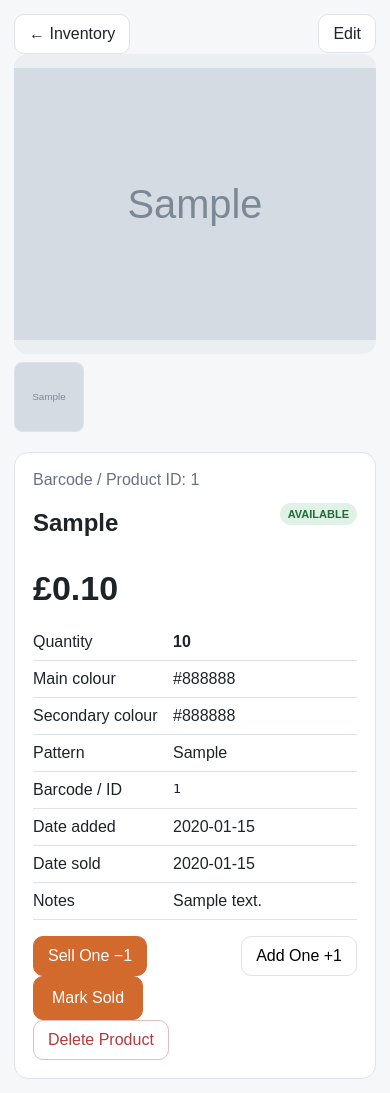
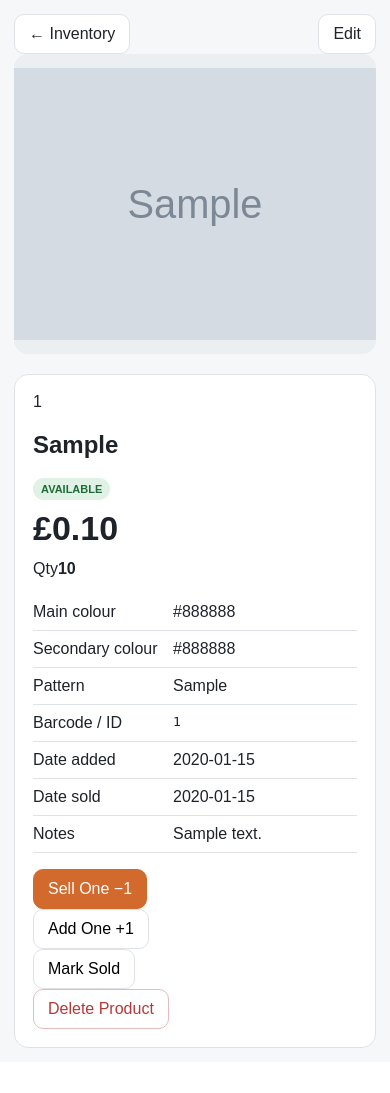
Before and after one commit to adamrfreeman644/raes-bits-and-bobbins-stock, a Flask app: page /product/1 in a window 390 px wide. Shown: the part 64-1157 px from the top of the page. After the commit the page ends 1112 px from the top, so only its background shows below. Run offline with Flask 3, Linux system fonts and the light colour scheme; tables that the repository leaves empty hold one stand-in row (values such as "Sample post"); grey boxes marked "Sample" are stand-in pictures.

Commit message:
Improve responsive product detail layout for tablet and mobile

```diff
--- a/app/templates/detail.html
+++ b/app/templates/detail.html
@@ -1,11 +1,60 @@
 {% extends 'base.html' %}
 {% block title %}{{ product.item }}{% endblock %}
 {% block content %}
-<div class="page-head"><a class="btn" href="{{ url_for('index') }}">← Inventory</a><div class="head-actions"><a class="btn" href="{{ url_for('edit_product', product_id=product.id) }}">Edit</a></div></div>
-<div class="detail-layout"><section>{% if photos %}<div class="hero-photo"><img id="hero" src="{{ url_for('photo_file', filename=photos[0].filename) }}"></div><div class="photo-strip">{% for photo in photos %}<button type="button" onclick="document.getElementById('hero').src=this.firstElementChild.src"><img src="{{ url_for('photo_file', filename=photo.filename) }}"></button>{% endfor %}</div>{% else %}<div class="hero-photo no-photo">No photos</div>{% endif %}</section>
-<section class="product-info"><div class="card-head"><div><div class="muted">Barcode / Product ID: {{ product.inventory_id }}</div><h1>{{ product.item }}</h1></div><span class="status {{ product.status|lower }}">{{ product.status }}</span></div><div class="detail-price">{{ product.price_pence|money }}</div>
-<dl><dt>Quantity</dt><dd><strong>{{ product.quantity }}</strong></dd><dt>Main colour</dt><dd>{{ product.main_colour or '—' }}</dd><dt>Secondary colour</dt><dd>{{ product.secondary_colour or '—' }}</dd><dt>Pattern</dt><dd>{{ product.pattern or '—' }}</dd><dt>Barcode / ID</dt><dd class="barcode">{{ product.inventory_id }}</dd><dt>Date added</dt><dd>{{ product.date_added[:10] }}</dd>{% if product.date_sold %}<dt>Date sold</dt><dd>{{ product.date_sold[:10] }}</dd>{% endif %}{% if product.notes %}<dt>Notes</dt><dd>{{ product.notes }}</dd>{% endif %}</dl>
-<div class="form-actions"><form method="post" action="{{ url_for('sell_one', product_id=product.id) }}"><button class="btn primary" type="submit" {{ 'disabled' if product.quantity == 0 }}>Sell One −1</button></form><form method="post" action="{{ url_for('restock_one', product_id=product.id) }}"><button class="btn" type="submit">Add One +1</button></form></div>
-<form method="post" action="{{ url_for('toggle_status', product_id=product.id) }}"><button class="btn big {{ 'primary' if product.status == 'Available' }}" type="submit">{{ 'Mark Sold' if product.status == 'Available' else 'Mark Available' }}</button></form>
-<form method="post" action="{{ url_for('delete_product', product_id=product.id) }}" onsubmit="return confirm('Delete this product permanently?')"><button class="btn danger" type="submit">Delete Product</button></form></section></div>
+<div class="page-head detail-page-head">
+  <a class="btn" href="{{ url_for('index') }}">← Inventory</a>
+  <a class="btn" href="{{ url_for('edit_product', product_id=product.id) }}">Edit</a>
+</div>
+
+<div class="detail-layout">
+  <section class="gallery-panel">
+    {% if photos %}
+      <div class="hero-photo"><img id="hero" src="{{ url_for('photo_file', filename=photos[0].filename) }}"></div>
+      {% if photos|length > 1 %}
+      <div class="photo-strip">
+        {% for photo in photos %}
+        <button type="button" onclick="document.getElementById('hero').src=this.firstElementChild.src"><img src="{{ url_for('photo_file', filename=photo.filename) }}"></button>
+        {% endfor %}
+      </div>
+      {% endif %}
+    {% else %}
+      <div class="hero-photo no-photo">No photos</div>
+    {% endif %}
+  </section>
+
+  <section class="product-info">
+    <div class="product-title-row">
+      <div>
+        <div class="product-code">{{ product.inventory_id }}</div>
+        <h1>{{ product.item }}</h1>
+      </div>
+      <span class="status {{ product.status|lower }}">{{ product.status }}</span>
+    </div>
+
+    <div class="price-stock-row">
+      <div class="detail-price">{{ product.price_pence|money }}</div>
+      <div class="stock-pill"><span>Qty</span><strong>{{ product.quantity }}</strong></div>
+    </div>
+
+    <dl class="product-details">
+      <dt>Main colour</dt><dd>{{ product.main_colour or '—' }}</dd>
+      <dt>Secondary colour</dt><dd>{{ product.secondary_colour or '—' }}</dd>
+      <dt>Pattern</dt><dd>{{ product.pattern or '—' }}</dd>
+      <dt>Barcode / ID</dt><dd class="barcode">{{ product.inventory_id }}</dd>
+      <dt>Date added</dt><dd>{{ product.date_added[:10] }}</dd>
+      {% if product.date_sold %}<dt>Date sold</dt><dd>{{ product.date_sold[:10] }}</dd>{% endif %}
+      {% if product.notes %}<dt>Notes</dt><dd>{{ product.notes }}</dd>{% endif %}
+    </dl>
+
+    <div class="stock-actions">
+      <form method="post" action="{{ url_for('sell_one', product_id=product.id) }}"><button class="btn primary action-btn" type="submit" {{ 'disabled' if product.quantity == 0 }}>Sell One −1</button></form>
+      <form method="post" action="{{ url_for('restock_one', product_id=product.id) }}"><button class="btn action-btn" type="submit">Add One +1</button></form>
+    </div>
+
+    <div class="secondary-actions">
+      <form method="post" action="{{ url_for('toggle_status', product_id=product.id) }}"><button class="btn action-btn" type="submit">{{ 'Mark Sold' if product.status == 'Available' else 'Mark Available' }}</button></form>
+      <form method="post" action="{{ url_for('delete_product', product_id=product.id) }}" onsubmit="return confirm('Delete this product permanently?')"><button class="btn danger action-btn" type="submit">Delete Product</button></form>
+    </div>
+  </section>
+</div>
 {% endblock %}
```
